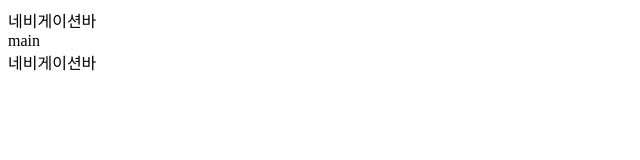
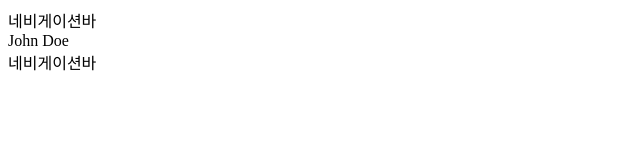
Before and after one commit to p-samename/stone, a Next.js app: page / in a window 1280 px wide. Shown: the top 160 px of the page, without its empty margins (0-640 px from the left). Built offline with nearby package versions, Linux system fonts and the light colour scheme.

Commit message:
pages > api 생성

```diff
--- a/jsconfig.json
+++ b/jsconfig.json
@@ -6,6 +6,7 @@
       "@components/*": ["components/*"],
       "@hooks/*": ["hooks/*"],
       "@layout/*": ["layout/*"],
+      "@img/*": ["img/*"],
       "@pages/*": ["pages/*"],
       "@public/*": ["public/*"],
       "@styles/*": ["styles/*"]
--- a/package.json
+++ b/package.json
@@ -13,6 +13,7 @@
     "@types/react": "18.2.6",
     "@types/react-dom": "18.2.4",
     "autoprefixer": "10.4.14",
+    "axios": "^1.4.0",
     "eslint": "8.40.0",
     "eslint-config-next": "13.4.2",
     "fetch": "^1.1.0",
--- /dev/null
+++ b/pages/api/data.js
@@ -0,0 +1,3 @@
+export default function handler(req, res) {
+  res.status(200).json({ productsData: 'John Doe' });
+}
--- a/pages/index.jsx
+++ b/pages/index.jsx
@@ -1,7 +1,24 @@
+import axios from 'axios';
 import { Layout, HeadOption } from '@components/index';
+import { useEffect, useState } from 'react';
+
 const TITLE = '메인';
 export default function Main(props) {
-  return <div>main</div>;
+  const [data, setData] = useState(null);
+  async function getData() {
+    try {
+      const { data } = await axios.get('http://localhost:3000/api/data');
+      setData(data.productsData);
+    } catch (error) {
+      console.error(error);
+    }
+  }
+
+  useEffect(() => {
+    getData();
+  }, []);
+
+  return <div>{data}</div>;
 }
 
 Main.getLayout = function getLayout(page) {
```
Also changed, not shown: public/image/main.png (renamed from imges/main/main.jpg), 1 other file (tests, documents, lock files or other folders).
